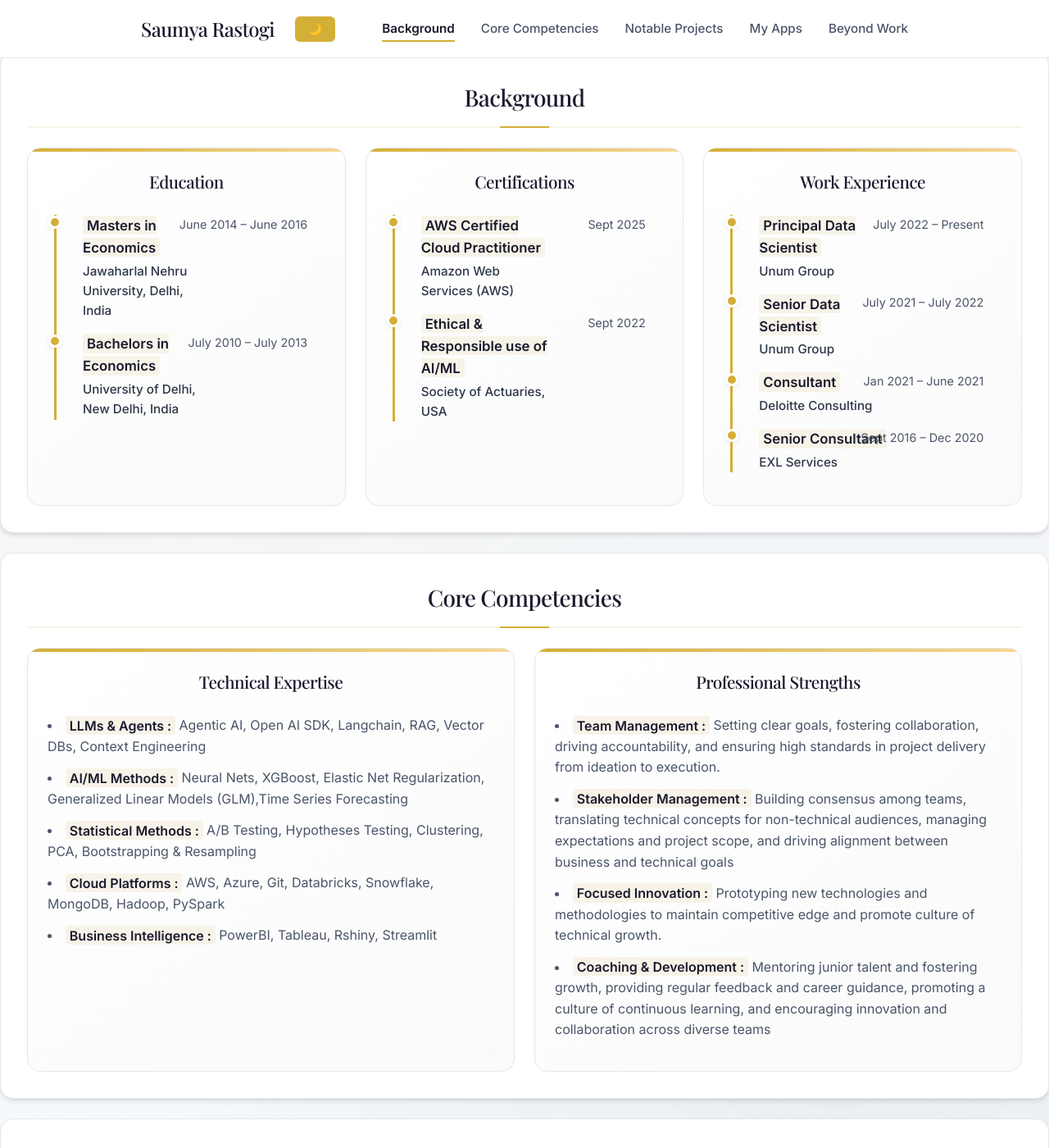
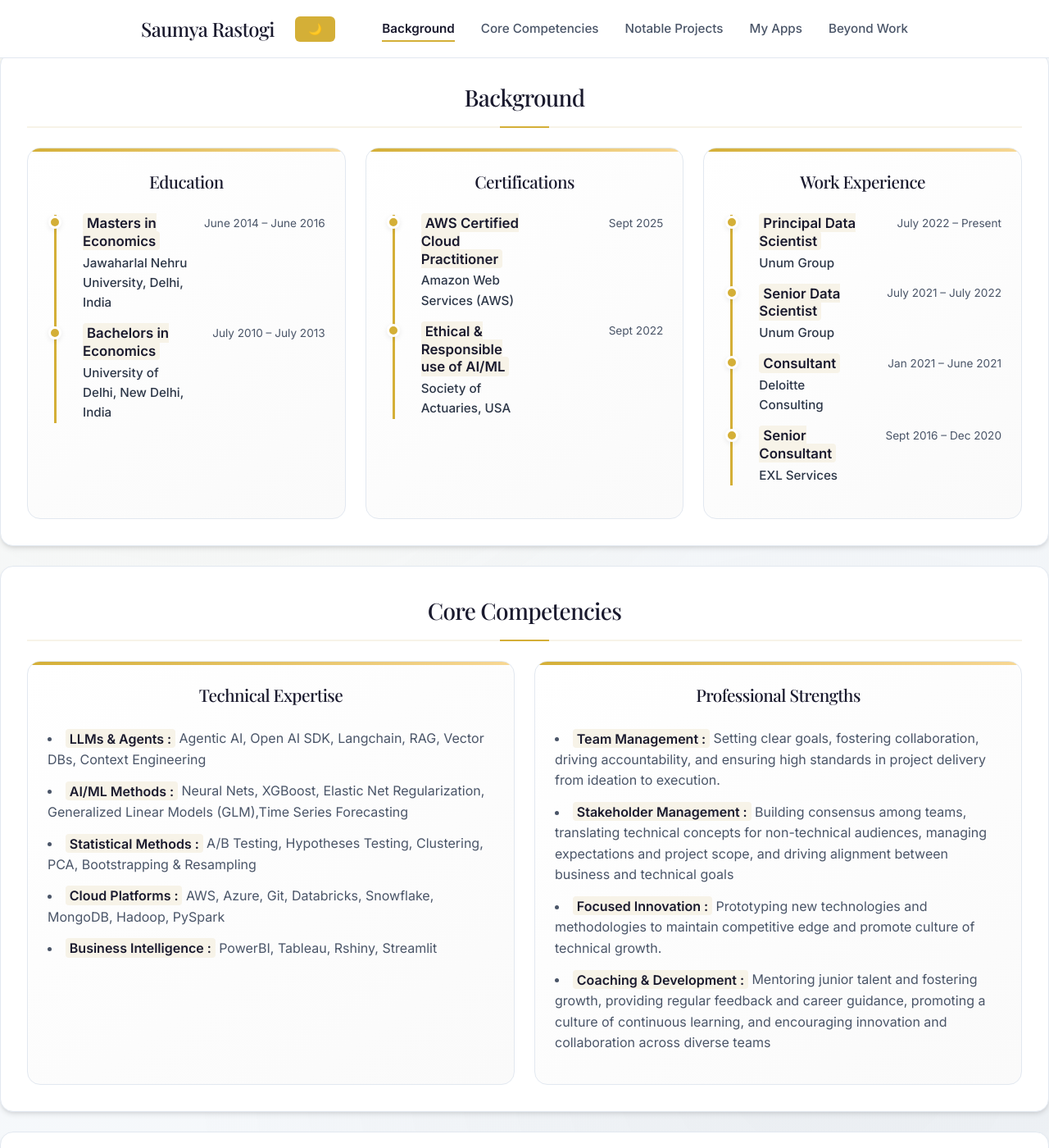
Before and after one commit to SaumyaRstgi/SaumyaRstgi.github.io, a Jekyll site: the page built from index.md, in a window 1280 px wide and 1400 px high, scrolled down 489 px. Shown: the whole window at 82% size. Built offline with Jekyll 4.4.1, drawn with Linux system fonts in a browser that asks for light colours.

Commit message:
fixed formatting

```diff
--- a/_sass/_components.scss
+++ b/_sass/_components.scss
@@ -148,7 +148,7 @@
     position: relative;
     margin-bottom: 0.9rem;
     min-height: 2rem;
-    padding-right: 8.5em;
+    padding-right: 9.5em;
 }
 
 .timeline-dot {
@@ -169,6 +169,8 @@
     color: var(--primary-dark);
     font-size: 1.05rem;
     margin-bottom: 0.2rem;
+    padding-right: 1rem;
+    line-height: 1.3;
 }
 
 .timeline-role {
@@ -176,6 +178,7 @@
     font-size: 0.95rem;
     font-weight: 500;
     margin-bottom: 0.1rem;
+    padding-right: 1rem;
 }
 
 .timeline-date {
@@ -186,12 +189,12 @@
 
 .timeline-meta {
     position: absolute;
-    right: 1.5em;
+    right: 0;
     top: 0;
     text-align: right;
     color: var(--text-secondary);
-    font-size: 0.9rem;
-    min-width: 7em;
+    font-size: 0.85rem;
+    min-width: 8em;
     white-space: nowrap;
     pointer-events: none;
 }
```
